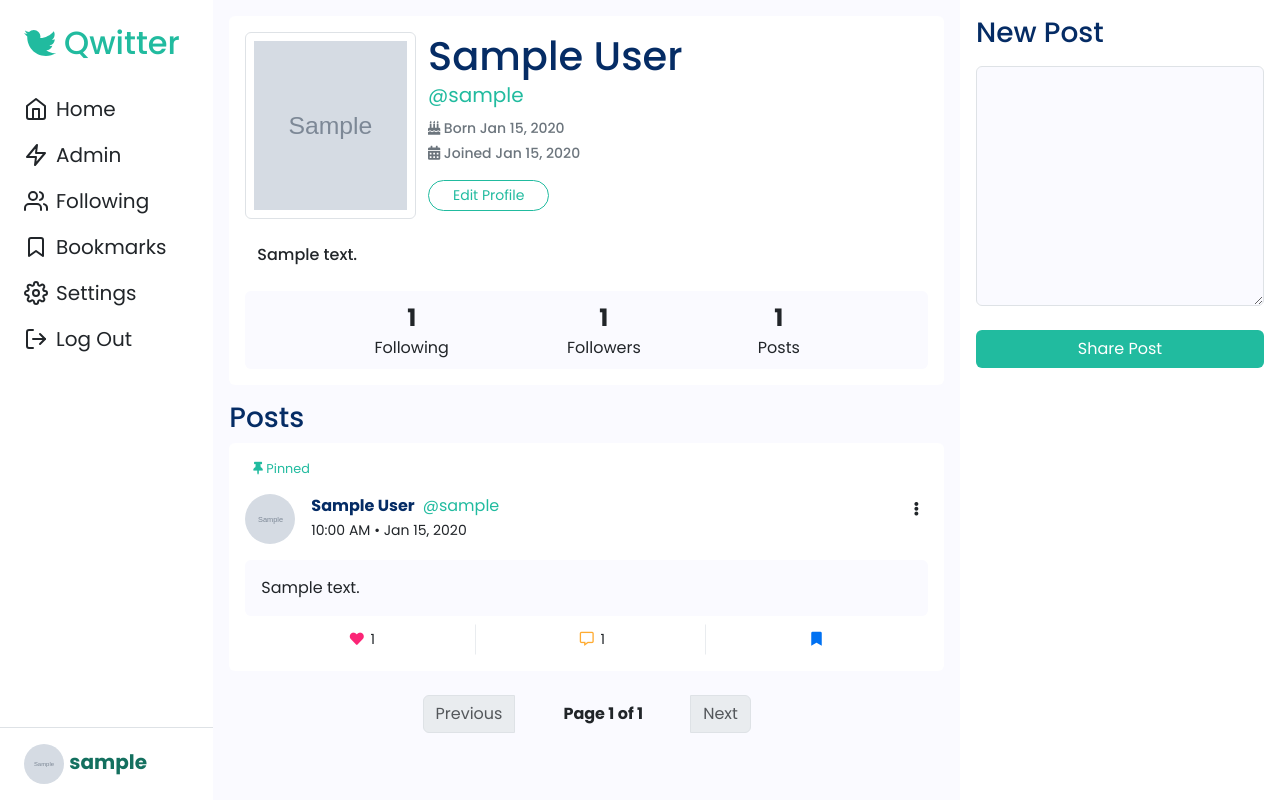
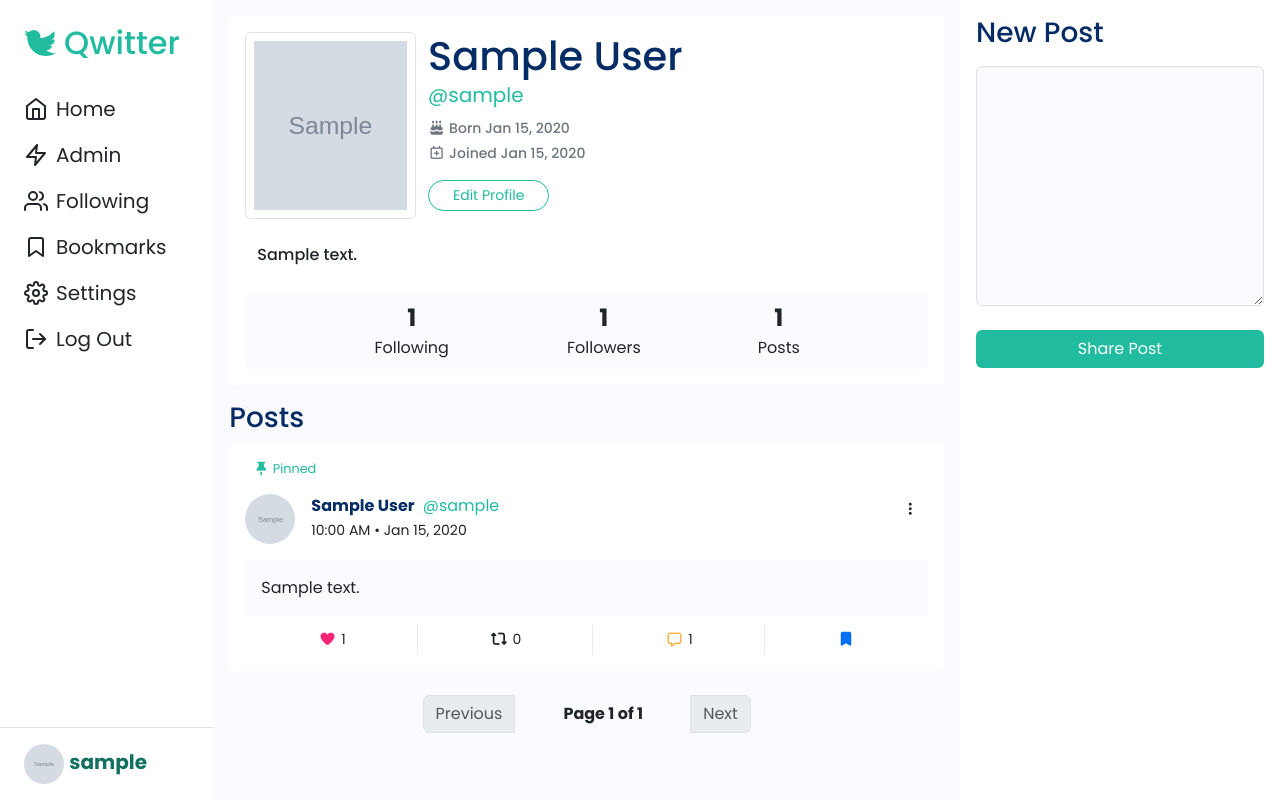
Before and after one commit to himanshuat/qwitter, a Django app: a page that uses templates/core/base.html in a window 1280 px wide. Run offline with Django 5.2, Linux system fonts and the light colour scheme; a user stored in the database is signed in; tables that the repository leaves empty hold one stand-in row (values such as "Sample post"); grey boxes marked "Sample" are stand-in pictures; one stand-in notice (Sample message) is shown; parts of the project's set-up code (start-up, migrations or seed data) failed here and were passed over; some libraries are stand-ins or nearby versions.

Commit message:
feat(ui): migrate from font awesome 5 to font awesome 7

```diff
--- a/static/js/posts.js
+++ b/static/js/posts.js
@@ -62,10 +62,10 @@ function react(el) {
 			}
 			else {
 				if (res.action == "Liked") {
-					el.innerHTML = `<i class="fas fa-heart"></i> <span class="ml-1">${res.postReactionsCount}</span>`
+					el.innerHTML = `<i class="fa-solid fa-heart"></i> <span class="ml-1">${res.postReactionsCount}</span>`
 				}
 				else {
-					el.innerHTML = `<i class="far fa-heart"></i> <span class="ml-1">${res.postReactionsCount}</span>`
+					el.innerHTML = `<i class="fa-regular fa-heart"></i> <span class="ml-1">${res.postReactionsCount}</span>`
 				}
 			}
 		})
@@ -84,10 +84,10 @@ function bookmark(el) {
 			}
 			else {
 				if (res.action == "Bookmarked") {
-					el.innerHTML = `<i class="fas fa-bookmark"></i>`
+					el.innerHTML = `<i class="fa-solid fa-bookmark"></i>`
 				}
 				else {
-					el.innerHTML = `<i class="far fa-bookmark"></i>`
+					el.innerHTML = `<i class="fa-regular fa-bookmark"></i>`
 				}
 			}
 		})
--- a/templates/accounts/profile.html
+++ b/templates/accounts/profile.html
@@ -13,10 +13,10 @@
 			<a class="text-accent fs-5" href="{% url 'accounts:profile' profile_user %}">@{{ profile_user }}</a>
 			<p class="text-secondary fw-medium d-flex flex-md-column justify-content-between gap-1 my-2">
 				<small>
-					<i class="fas fa-birthday-cake"></i> Born {{ profile_user.dob|date:"M d, Y" }}
+					<i class="fa-solid fa-cake-candles"></i> Born {{ profile_user.dob|date:"M d, Y" }}
 				</small>
 				<small>
-					<i class="fas fa-calendar-alt"></i> Joined {{ profile_user.date_joined|date:"M d, Y" }}
+					<i class="fa-regular fa-calendar-plus"></i> Joined {{ profile_user.date_joined|date:"M d, Y" }}
 				</small>
 			</p>
 			<div class="my-2">
--- a/templates/components/messages.html
+++ b/templates/components/messages.html
@@ -7,7 +7,7 @@
 	<div class="toast text-bg-success border-0 mb-2" role="alert" aria-live="assertive" aria-atomic="true">
 		<div class="d-flex">
 			<div class="toast-body">
-				<i class="fas fa-check-circle me-2"></i>{{ message }}
+				<i class="fa-solid fa-check-circle me-2"></i>{{ message }}
 			</div>
 			<button type="button" class="btn-close btn-close-white me-2 m-auto" data-bs-dismiss="toast"
 				aria-label="Close"></button>
@@ -17,7 +17,7 @@
 	<div class="toast text-bg-danger border-0 mb-2" role="alert" aria-live="assertive" aria-atomic="true">
 		<div class="d-flex">
 			<div class="toast-body">
-				<i class="fas fa-times-circle me-2"></i>{{ message }}
+				<i class="fa-solid fa-circle-xmark me-2"></i>{{ message }}
 			</div>
 			<button type="button" class="btn-close btn-close-white me-2 m-auto" data-bs-dismiss="toast"
 				aria-label="Close"></button>
@@ -27,7 +27,7 @@
 	<div class="toast text-bg-warning border-0 mb-2" role="alert" aria-live="assertive" aria-atomic="true">
 		<div class="d-flex">
 			<div class="toast-body">
-				<i class="fas fa-exclamation-triangle me-2"></i>{{ message }}
+				<i class="fa-solid fa-triangle-exclamation me-2"></i>{{ message }}
 			</div>
 			<button type="button" class="btn-close btn-close-white me-2 m-auto" data-bs-dismiss="toast"
 				aria-label="Close"></button>
@@ -37,7 +37,7 @@
 	<div class="toast text-bg-info border-0 mb-2" role="alert" aria-live="assertive" aria-atomic="true">
 		<div class="d-flex">
 			<div class="toast-body">
-				<i class="fas fa-info-circle me-2"></i>{{ message }}
+				<i class="fa-solid fa-circle-info me-2"></i>{{ message }}
 			</div>
 			<button type="button" class="btn-close btn-close-white me-2 m-auto" data-bs-dismiss="toast"
 				aria-label="Close"></button>
--- a/templates/components/navbar.html
+++ b/templates/components/navbar.html
@@ -67,7 +67,7 @@
 		</a>
 		{% else %}
 		<a class="text-accent-dark fs-5" href="{% url 'accounts:login' %}">
-			<i class="far fa-user-circle"></i> <strong>Guest</strong>
+			<i class="fa-regular fa-circle-user"></i> <strong>Guest</strong>
 		</a>
 		{% endif %}
 	</div>
@@ -89,13 +89,13 @@
 		</a>
 		{% else %}
 		<a class="text-accent-dark fs-5" href="{% url 'accounts:login' %}">
-			<i class="far fa-user-circle"></i> <strong class="fw-medium">Guest</strong>
+			<i class="fa-regular fa-circle-user"></i> <strong class="fw-medium">Guest</strong>
 		</a>
 		{% endif %}
 	</div>
 	<div class="dropdown">
 		<button class="btn p-0 text-accent" type="button" data-bs-toggle="dropdown" aria-expanded="false">
-			<i class="fas fa-bars fa-lg"></i>
+			<i class="fa-solid fa-bars fa-lg"></i>
 		</button>
 		<ul class="dropdown-menu">
 			<li><a class="dropdown-item" href="{% url 'feed:index' %}">Home</a></li>
--- a/templates/components/postfooter.html
+++ b/templates/components/postfooter.html
@@ -5,20 +5,23 @@
 	<div class="post-actions btn-group w-100">
 		<button data-postid="{{ post.pk }}" class="like btn btn-sm flex-grow-1 rounded-0">
 			{% if user|has_liked:post %}
-			<i class="fas fa-heart"></i> {{ post.reactions_count }}
+			<i class="fa-solid fa-heart"></i> {{ post.reactions_count }}
 			{% else %}
-			<i class="far fa-heart"></i> {{ post.reactions_count }}
+			<i class="fa-regular fa-heart"></i> {{ post.reactions_count }}
 			{% endif %}
+		</button>
+		<button data-postid="{{ post.pk }}" class="repost btn btn-sm flex-grow-1 rounded-0">
+			<i class="fa-solid fa-retweet"></i> {{ post.reposts_count }}
 		</button>
 		<button data-postid="{{ post.pk }}" data-bs-toggle="modal" data-bs-target="#post{{ post.pk }}commentform"
 			class="comment btn btn-sm flex-grow-1 rounded-0">
-			<i class="far fa-comment-alt"></i> <span class="ml-1">{{ post.comments_count }}</span>
+			<i class="fa-regular fa-message"></i> <span class="ml-1">{{ post.comments_count }}</span>
 		</button>
 		<button data-postid="{{ post.pk }}" class="bookmark btn btn-sm flex-grow-1 rounded-0">
 			{% if user|has_bookmarked:post %}
-			<i class="fas fa-bookmark"></i>
+			<i class="fa-solid fa-bookmark"></i>
 			{% else %}
-			<i class="far fa-bookmark"></i>
+			<i class="fa-regular fa-bookmark"></i>
 			{% endif %}
 		</button>
 	</div>
--- a/templates/components/postheader.html
+++ b/templates/components/postheader.html
@@ -1,7 +1,7 @@
 {% load static %}
 
 {% if post.is_pinned %}
-<p class="post-pinned text-accent"><i class="fas fa-thumbtack"></i> Pinned</p>
+<p class="post-pinned text-accent"><i class="fa-solid fa-thumbtack"></i> Pinned</p>
 {% endif %}
 <div class="post-header">
 	<a href="{% url 'accounts:profile' post.author %}">
@@ -18,25 +18,25 @@
 
 	{% if user == post.author %}
 	<div class="ms-auto dropstart">
-		<button class="btn btn-sm" data-bs-toggle="dropdown"><i class="fas fa-ellipsis-v"></i></button>
+		<button class="btn btn-sm" data-bs-toggle="dropdown"><i class="fa-solid fa-ellipsis-vertical"></i></button>
 		<ul class="post-actions dropdown-menu">
 			<li>
 				<button data-postid="{{ post.pk }}" class="pin dropdown-item btn btn-sm">
-					{% if post.ispinned %}
-					<i class="fas fa-thumbtack"></i> Unpin from Profile
+					{% if post.is_pinned %}
+					<i class="fa-solid fa-thumbtack-slash"></i> Unpin from Profile
 					{% else %}
-					<i class="fas fa-thumbtack"></i> Pin to Profile
+					<i class="fa-solid fa-thumbtack"></i> Pin to Profile
 					{% endif %}
 				</button>
 			</li>
 			<li>
 				<button data-postid="{{ post.pk }}" class="edit dropdown-item btn btn-sm">
-					<i class="far fa-edit"></i> Edit Post
+					<i class="fa-regular fa-pen-to-square"></i> Edit Post
 				</button>
 			</li>
 			<li>
 				<button data-postid="{{ post.pk }}" class="delete dropdown-item btn btn-sm">
-					<i class="far fa-trash-alt"></i> Delete Post
+					<i class="fa-solid fa-trash-can"></i> Delete Post
 				</button>
 			</li>
 		</ul>
--- a/templates/components/repost.html
+++ b/templates/components/repost.html
@@ -1,6 +1,6 @@
 {% load static %}
 
 <div data-postid="{{ post.pk }}">
-	<p><i class="fas fa-retweet"></i> <small class="ml-1">{{ post.author }} reposted</small></p>
+	<p><i class="fa-solid fa-retweet"></i> <small class="ml-1">{{ post.author }} reposted</small></p>
 	{% include "components/original_post.html" with post=post.parent %}
 </div>
--- a/templates/core/base.html
+++ b/templates/core/base.html
@@ -26,9 +26,10 @@
 	<link href="https://cdn.jsdelivr.net/npm/bootstrap@5.3.0/dist/css/bootstrap.min.css" rel="stylesheet"
 		integrity="sha384-9ndCyUaIbzAi2FUVXJi0CjmCapSmO7SnpJef0486qhLnuZ2cdeRhO02iuK6FUUVM" crossorigin="anonymous">
 
-	<!-- Font Awesome Icons -->
-	<link rel="stylesheet" href="https://cdnjs.cloudflare.com/ajax/libs/font-awesome/5.11.2/css/all.css"
-		integrity="sha256-46qynGAkLSFpVbEBog43gvNhfrOj+BmwXdxFgVK/Kvc=" crossorigin="anonymous" />
+	<!-- Font Awesome 7 Icons -->
+	<link rel="stylesheet" href="https://cdnjs.cloudflare.com/ajax/libs/font-awesome/7.0.1/css/all.min.css"
+		integrity="sha512-2SwdPD6INVrV/lHTZbO2nodKhrnDdJK9/kg2XD1r9uGqPo1cUbujc+IYdlYdEErWNu69gVcYgdxlmVmzTWnetw=="
+		crossorigin="anonymous" referrerpolicy="no-referrer" />
 
 	<!-- Bootstrap Icons -->
 	<link rel="stylesheet" href="https://cdn.jsdelivr.net/npm/bootstrap-icons@1.10.5/font/bootstrap-icons.css">
```
